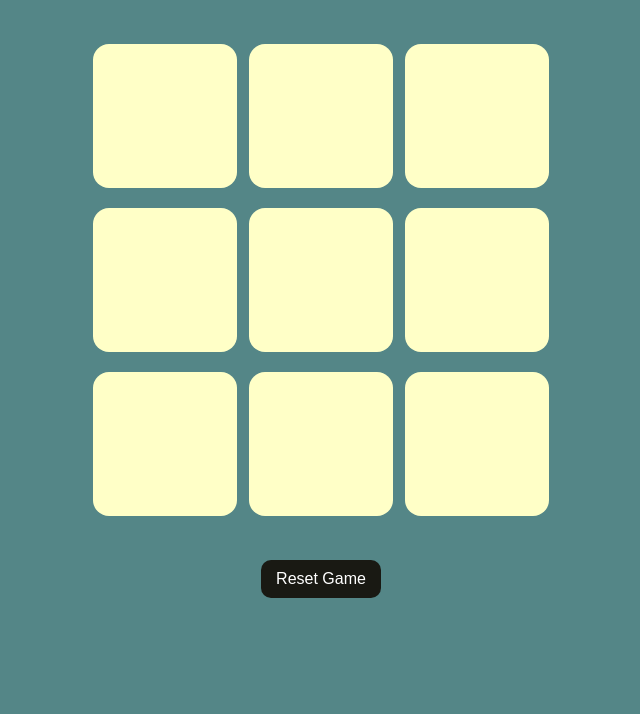
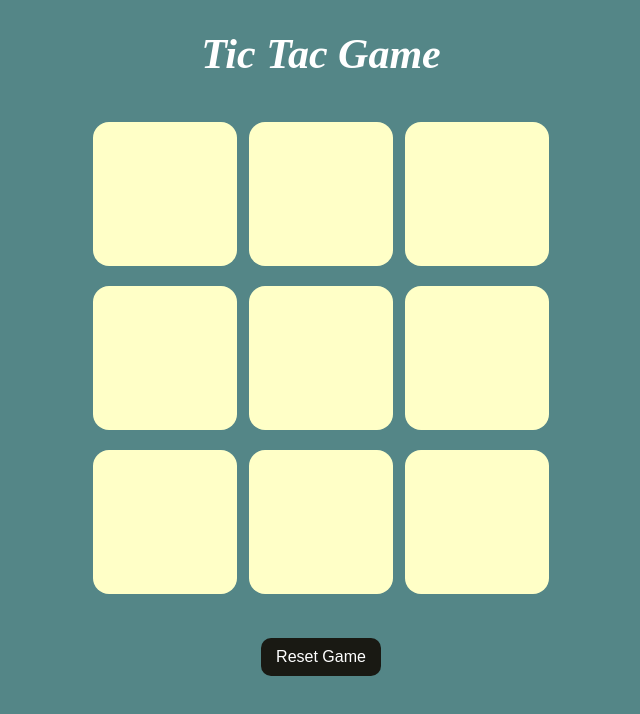
Before and after one commit to Sahilsingh1998/Tic-Tac-JavaScript, a plain HTML site: page index.html in a window 1280 px wide. Shown: the whole page, without its empty margins (319-959 px from the left). Drawn offline with Linux system fonts and the light colour scheme.

Commit message:
update new ui

```diff
--- a/index.html
+++ b/index.html
@@ -12,6 +12,9 @@
     <div class="msg-container hide">
         <p class="msg">Winner</p>
         <button id="new-btn">New Game</button>
+    </div>
+    <div class="heading">
+        <h1><i>Tic Tac Game</i></h1>
     </div>
     <div class="conatiner">
         <div class="game">
--- a/style.css
+++ b/style.css
@@ -14,6 +14,7 @@ body{
     justify-content: center;
     align-items: center;
 }
+
 
 .game{
     height:60vmin;
@@ -33,6 +34,15 @@ body{
     color: #b0413e;
     cursor: pointer;
     background-color: #ffffc7;
+}
+
+.heading{
+    color: #ffff;
+    margin-top: 30px;
+}
+.heading h1{
+    font-size: 42px;
+    font-weight: bold;
 }
 
 #reset-btn{
```
